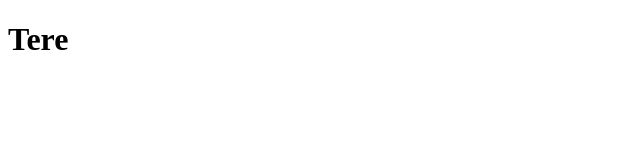
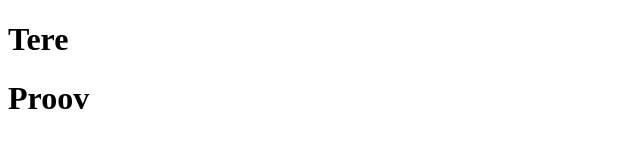
Before and after one commit to 3mil1/foo, a plain HTML site: page index.html in a window 1280 px wide. Shown: the whole page, without its empty margins (0-640 px from the left). Drawn offline with Linux system fonts and the light colour scheme.

Commit message:
Test autodeploy2

```diff
--- a/index.html
+++ b/index.html
@@ -9,5 +9,6 @@
 </head>
 <body>
 <h1>Tere</h1>
+<h1>Proov</h1>
 </body>
 </html>
```
